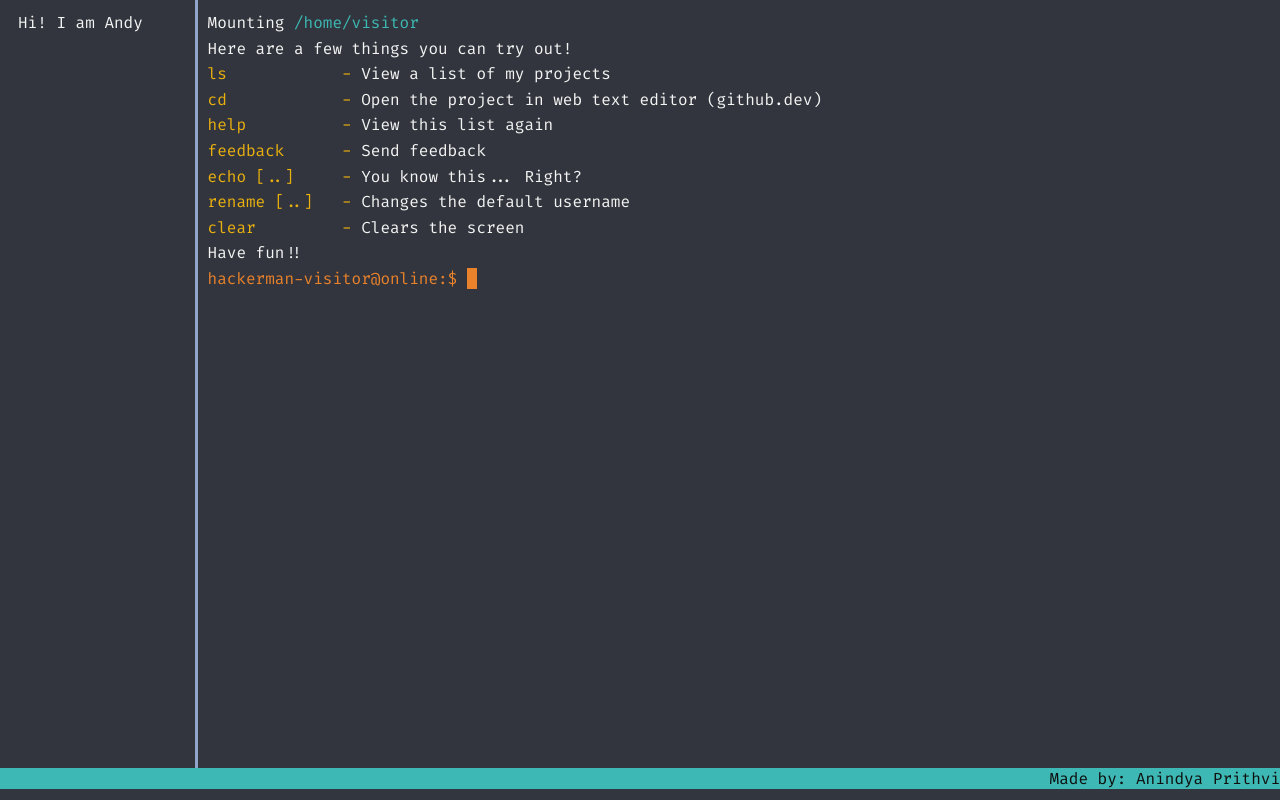
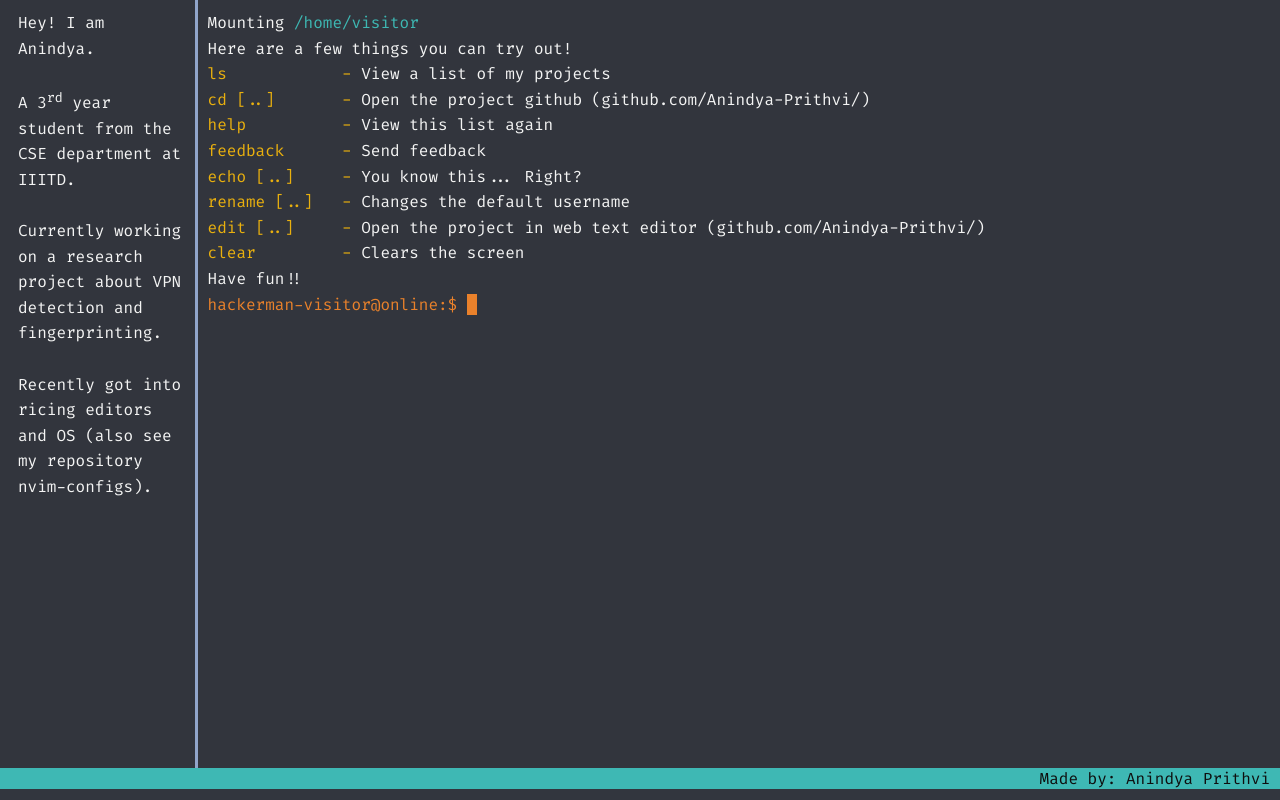
Before and after one commit to Anindya-Prithvi/termfolio, a React (Create React App) app: page / in a window 1280 px wide. Built offline with nearby package versions, Linux system fonts and the light colour scheme.

Commit message:
release and license

```diff
--- a/package.json
+++ b/package.json
@@ -1,7 +1,8 @@
 {
-  "name": "portfoliofendp",
-  "version": "0.1.0",
+  "name": "termfolio",
+  "version": "1.0.0",
   "private": true,
+  "license": "GPLv3.0",
   "dependencies": {
     "@testing-library/jest-dom": "^5.16.4",
     "@testing-library/react": "^13.3.0",
--- a/src/App.tsx
+++ b/src/App.tsx
@@ -34,11 +34,12 @@ export function getHelp() {
     <div>
       Here are a few things you can try out!
       {listitem("ls", "View a list of my projects")}
-      {listitem("cd", "Open the project in web text editor (github.dev)")}
+      {listitem("cd [..]", "Open the project github (github.com/Anindya-Prithvi/)")}
       {listitem("help", "View this list again")}
       {listitem("feedback", "Send feedback")}
       {listitem("echo [..]", "You know this... Right?")}
       {listitem("rename [..]", "Changes the default username")}
+      {listitem("edit [..]", "Open the project in web text editor (github.com/Anindya-Prithvi/)")}
       {listitem("clear", "Clears the screen")}
     </div>
   )
@@ -58,7 +59,14 @@ export default function App() {
     <div>
       <div className={styles.container}>
         <div className={styles.navBar}>
-          Hi! I am Andy
+          Hey! I am Anindya.
+          <br /><br />
+          A 3<sup>rd</sup> year student from the CSE department at IIITD.
+          <br /><br />
+          Currently working on a research project about VPN detection and fingerprinting.
+          <br /><br />
+          Recently got into ricing editors and OS (also see my repository nvim-configs).
+          <br /><br />
         </div>
         <div className={styles.overlaybell} id='overlaybell'></div>
         <div className={styles.tconpadding}>
--- a/src/Home.module.css
+++ b/src/Home.module.css
@@ -30,9 +30,10 @@ a {
 
 .creditroll {
     background-color: #35bdb8;
-    max-height: 5vh;
+    max-height: 4vh;
     text-align: right;
     font-family: 'Fira Code';
+    padding-right: 10px;
 }
 
 .container {
@@ -42,11 +43,10 @@ a {
     display: flex;
     flex-direction: row;
     align-items: left;
-    height: 100vh;
     color: #ffffff;
     font-family: "Fira Code";
     line-height: 1.6;
-    white-space: pre;
+    white-space: pre-wrap;
     position: relative;
 }
 
@@ -92,6 +92,12 @@ a {
 
 .terminal::-webkit-scrollbar {
     display: none;
+}
+
+.hrefcol {
+    font-style: italic;
+    text-decoration-line: underline;
+    color: #62a6f3;
 }
 
 /* Hide scrollbar for IE, Edge and Firefox */
--- a/src/Terminput.tsx
+++ b/src/Terminput.tsx
@@ -1,6 +1,7 @@
 import { useState } from 'react';
-import { getColored, GlobalVars } from './App';
+import { getColored, getHelp, GlobalVars } from './App';
 import styles from "./Home.module.css";
+import { j_ob } from './thejson';
 
 const Terminput = () => {
     const [visname, setVisname] = useState(GlobalVars.visitorname)
@@ -35,13 +36,29 @@ function invokeParser(content: string) {
             curr.push(<div>{`Name set to ${thename}`}</div>);
             GlobalVars.visnamesetter(thename);
             GlobalVars.visitorname = thename;
-        } else {
+        } else if (content === "ls") {
+            j_ob.ls.forEach(element => {
+                const [e1, e2] = element.split(":")
+                curr.push(<div>{getColored(e1, "#829210")} {getColored(e2, "#11f2f0")}</div>)
+            });
+        } else if (content === "help") {
+            curr.push(getHelp())
+        } else if (content.match("echo .*")) {
+            curr.push(<div>{content.slice(5)}</div>)
+        } else if (content.match("cd [a-zA-Z-_]*")) {
+            curr.push(<div>Navigating to <a className={styles.hrefcol} href={`https://www.github.com/Anindya-Prithvi/${content.slice(3)}`}>{content.slice(3)}</a></div>);
+            window.open(`https://www.github.com/Anindya-Prithvi/${content.slice(3)}`);
+        } else if (content.match("edit [a-zA-Z-_]*")) {
+            curr.push(<div>Navigating to <a className={styles.hrefcol} href={`https://github.dev/Anindya-Prithvi/${content.slice(5)}`}>{content.slice(5)}</a></div>);
+            window.open(`https://github.dev/Anindya-Prithvi/${content.slice(5)}`);
+        }
+        else {
             curr.push(<div>Command not found. Try getting {getColored("help", "#f4b400")}</div>)
         }
         GlobalVars.outputsetter(curr);
     }
     var element = document.getElementById("termscroller");
-    element!.scrollTop = element!.clientHeight;
+    element!.scrollTop = element!.scrollHeight + 1000;
 }
 
 export function listenlog(e) {
--- /dev/null
+++ b/src/thejson.tsx
@@ -0,0 +1,20 @@
+export const j_ob = {
+    "ls": [
+        "termfolio: Whatever you're watching rn lol",
+        "nvim-configs: My neovim configuration files",
+        "IIITD-ResumeLatexTemplate: A template to create your resume (IIITD)",
+        "ConflictResolutionVault: A blockchain based trustless conflict resolution",
+        "MNIST_CAELatentSpace: An EDA on latent space of Convolutional Autoencoder",
+        "dbms-PROject: A full fledged banking system",
+        "fun_OS: All my OS code",
+        "rerebot: A discord bot for none of your needs",
+        "CO_M21_Assignment: An assembler/parser and simulator",
+        "Genalgo_py: A simple genetic algorithm implementation",
+        "CJ8-blessed-badgers: A zelda game made just for terminal",
+        "JEEmain_selfevaluation: A script for self-evaluation on JEE papers",
+        "Image-correlation: An open-cv based object correlation model",
+        "cellular_automata1D: A generalized automata for 1 dimension",
+        "Digit-Classifier-100p: A MATLAB based Machine learning hello world",
+        "text-encryption: Whatever the name is xD"
+    ]
+}
```
Also changed, not shown: 2 other files (tests, documents, lock files or other folders).
